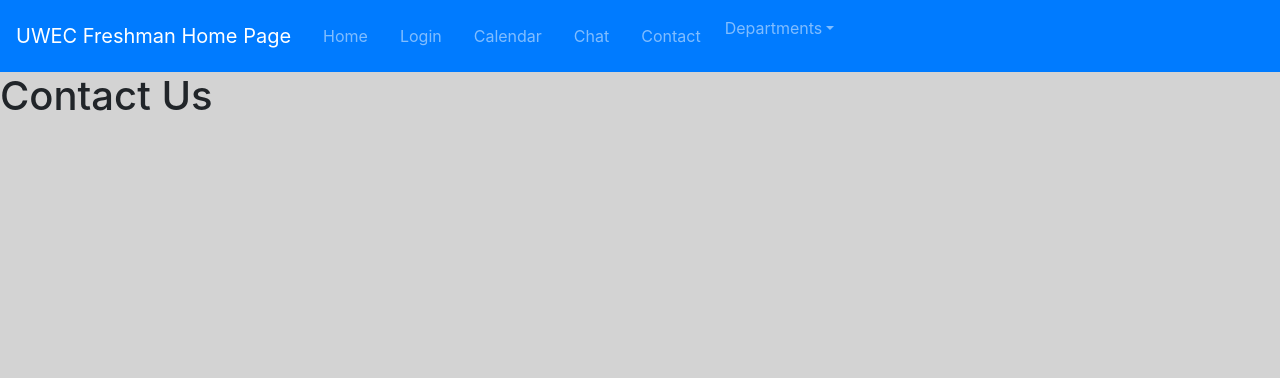
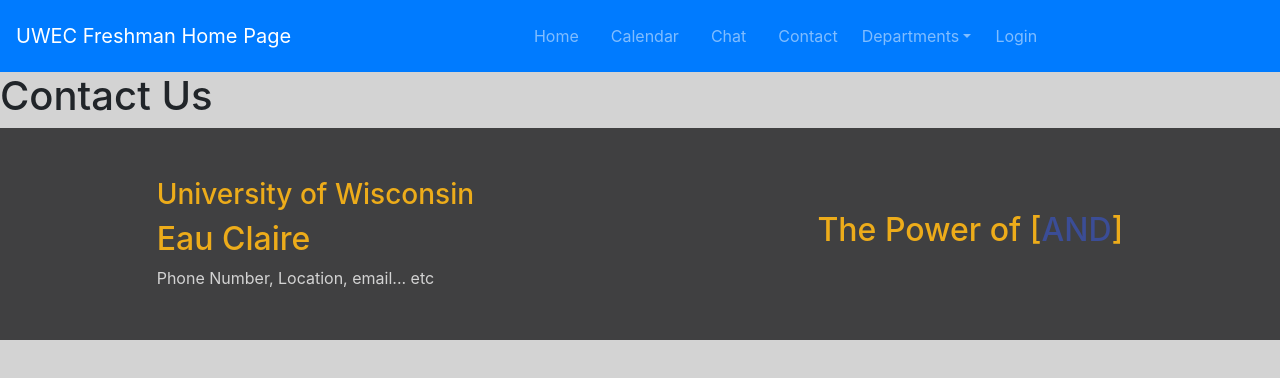
Before and after one commit to jflipp31698/Project-2-CS-268, a React (Create React App) app: page /Contact in a window 1280 px wide. Shown: the top 378 px of the page. Built offline with nearby package versions, Linux system fonts and the light colour scheme.

Commit message:
Added a basic footer and adjusted positioning of the navbar elements

```diff
--- a/package.json
+++ b/package.json
@@ -8,6 +8,7 @@
     "@testing-library/user-event": "^12.3.0",
     "boostrap": "^2.0.0",
     "bootstrap": "^4.5.3",
+    "mdbreact": "^5.0.0",
     "react": "^17.0.1",
     "react-bootstrap": "^1.4.0",
     "react-dom": "^17.0.1",
--- a/public/index.html
+++ b/public/index.html
@@ -24,7 +24,7 @@
       work correctly both with client-side routing and a non-root public URL.
       Learn how to configure a non-root public URL by running `npm run build`.
     -->
-    <title>React App</title>
+    <title>Freshman Connect</title>
   </head>
   <body>
     <noscript>You need to enable JavaScript to run this app.</noscript>
--- a/src/App.js
+++ b/src/App.js
@@ -1,6 +1,7 @@
 import React, { Component } from 'react';
-import { BrowserRouter as Router, Switch, Route, Link } from 'react-router-dom';
+import { BrowserRouter as Router, Switch, Route } from 'react-router-dom';
 import Nbar from './components/Nbar';
+import Footer from './components/Footer';
 import Home from './components/Home';
 import Login from './components/Login';
 import CSdept from './components/CSdept';
@@ -31,6 +32,7 @@ class App extends Component {
               <Route path='/Chat' component={Chat} />
               <Route path='/Contact' component={Contact} />
           </Switch>
+          <Footer/>
         </div>
       </Router>
     );
--- /dev/null
+++ b/src/components/Footer.js
@@ -0,0 +1,27 @@
+import 'bootstrap/dist/css/bootstrap.min.css'
+import '../css/Footer.css';
+
+function Footer() {
+ return (
+    <footer>
+        <div className="row">
+            <div className="column">
+                <div className="title">
+                    <h3>University of Wisconsin</h3>
+                    <h2>Eau Claire</h2>
+                </div>
+                <div className="info">
+                    Phone Number, Location, email... etc
+                </div>
+            </div>
+            <div className="column">
+                <div className="slogan">
+                    <h2>The Power of [<span className="and">AND</span>]</h2>
+                </div>
+            </div>
+        </div>
+    </footer>
+  )
+}
+
+export default Footer;
--- a/src/components/Login.js
+++ b/src/components/Login.js
@@ -1,5 +1,4 @@
 import React, {useState} from 'react';
-import {useSelector} from 'react-redux';
 import '../css/Login.css';
 
 
@@ -16,6 +15,7 @@ export default function LoginPage(props){
       console.log(password);
     }
     return(
+
             <div id="login-container">
                 <div id="login-header">UWEC Freshman Connections</div>
                 <div id="login-form-container">
--- a/src/components/Nbar.js
+++ b/src/components/Nbar.js
@@ -1,27 +1,17 @@
  import {Nav, Navbar, NavDropdown} from 'react-bootstrap';
- import { BrowserRouter as Router, Switch, Route, Link } from 'react-router-dom';
+ import { Link } from 'react-router-dom';
  import 'bootstrap/dist/css/bootstrap.min.css'
- import Login from './Login';
- import CSdept from './CSdept';
- import Mathd from './MATHdept';
- import ENG from './ENGdept';
- import biz from './BIZdept';
- import bio from './BIOdept';
- import Calendar from './Calendar';
- import Chat from './Chat';
- import Contact from './Contact';
+
 
  function Nbar() {
   return (
-       <Navbar sticky="top" collapseOnSelect="true" bg="primary" variant="dark"expand="lg">
+       <Navbar sticky="top" collapseOnSelect="true" bg="primary" variant="dark" expand="lg">
          <Navbar.Brand href="#home">UWEC Freshman Home Page</Navbar.Brand>
         <Navbar.Toggle aria-controls="basic-navbar-nav" />
          <Navbar.Collapse id="basic-navbar-nav">
         <Nav className="mr-auto">
 
         <Nav.Link href="#link"><Link to={'/'} className="nav-link">Home</Link></Nav.Link>
-
-         <Nav.Link href="#link"><Link to={'/Login'} className="nav-link">Login</Link></Nav.Link>
 
          <Nav.Link href="#link"><Link to={'/Calendar'} className="nav-link">Calendar</Link></Nav.Link>
 
@@ -36,6 +26,8 @@
         <NavDropdown.Item href="/MATHdept">Mathematics Department</NavDropdown.Item>
         <NavDropdown.Item href="/ENGdept">English Department</NavDropdown.Item>
       </NavDropdown>
+
+      <Nav.Link href="#link"><Link to={'/Login'} className="nav-link">Login</Link></Nav.Link>
          </Nav>
          </Navbar.Collapse>
        </Navbar>
--- /dev/null
+++ b/src/css/Footer.css
@@ -0,0 +1,34 @@
+
+*{
+    margin: auto;
+    padding: auto;
+}
+
+html, body {
+    height: 100%;
+    width: 100%;
+}
+
+footer {
+    background-color:#404041;
+    position: relative;
+    bottom: 0;
+    width: 100%;
+    padding: 50px 0px;
+}
+
+.title {
+    color: #edac1a;
+}
+
+.info {
+    color: lightgray;
+}
+
+.slogan {
+    color: #edac1a;
+}
+
+.and {
+    color: #3b4d96;
+}
```
Also changed, not shown: 2 other files (tests, documents, lock files or other folders).
